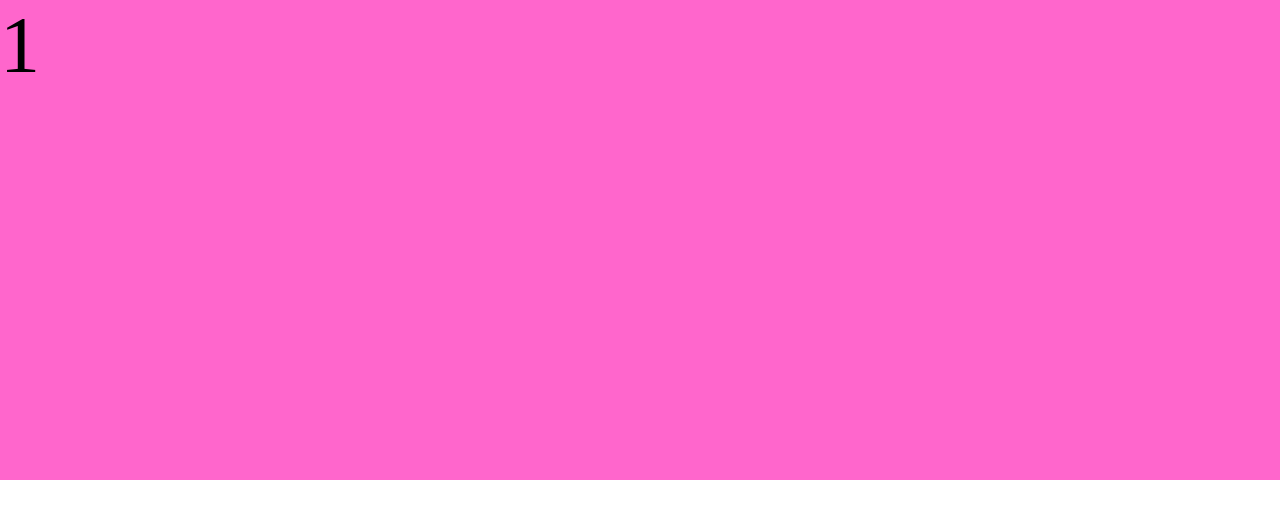
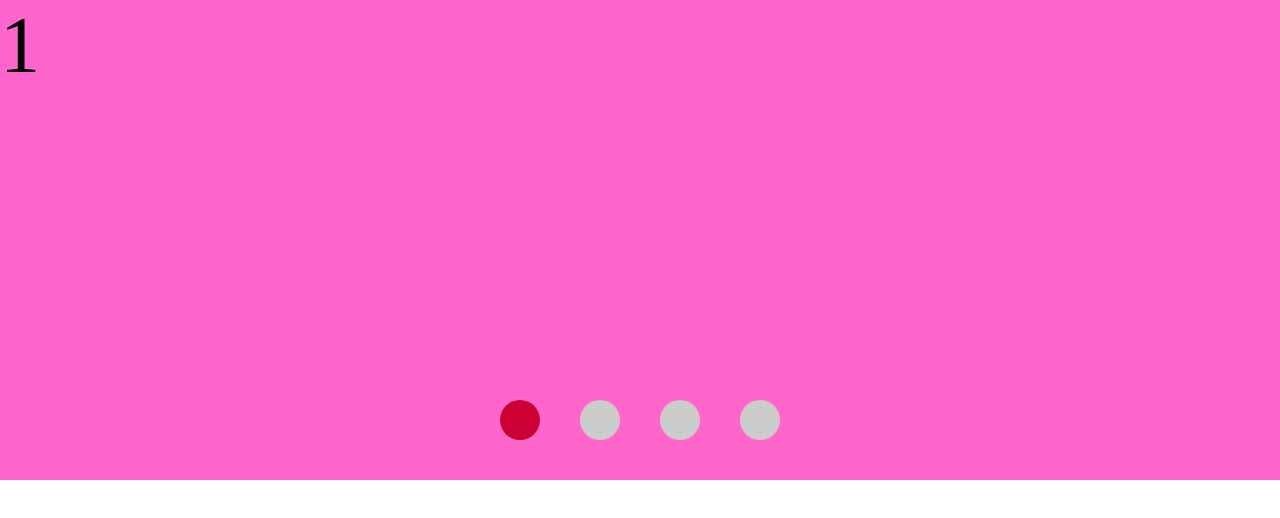
Before and after one commit to kongxiaonan/kongxiaonan.github.com, a plain HTML site: page banner.html in a window 1280 px wide. Drawn offline with Linux system fonts and the light colour scheme.

Commit message:
add file

```diff
--- a/banner.html
+++ b/banner.html
@@ -7,9 +7,12 @@
 <style type="text/css">
 *{ margin:0; padding:0; list-style:none;}
 html{ font-size:20px;}
-.box{ height:6rem; width:16rem; overflow:hidden;}
+.box{ height:6rem; width:16rem; overflow:hidden; position:relative;}
 .box ul{height:6rem; width:64rem;}
 .box ul li{height:6rem; width:16rem; float:left;}
+.box ol{height:0.5rem; width:4rem; position:absolute; left:50%; bottom:0.5rem; margin-left:-2rem}
+.box ol li{height:0.5rem; width:0.5rem; float:left; margin:0 0.25rem; border-radius:50%; overflow:hidden; background:#ccc;}
+.box ol li.cur{background:#C03;}
 </style>
 <script type="text/javascript">
 (function(){
@@ -22,6 +25,8 @@ document.addEventListener('DOMContentLoaded',function(){
 	var oBox = document.querySelector('.box');
 	var oUl = document.querySelector('.box ul');
 	var aLi = oUl.children;
+	var oOl = document.querySelector('.box ol');
+	var aLio = oOl.children;
 	var x = 0;
 	var r = 100;
 	var iNow = 0;
@@ -56,6 +61,10 @@ document.addEventListener('DOMContentLoaded',function(){
 				oUl.style.WebkitTransform='translate3d('+x+'px,0px,0px)';
 			}
 			document.title = iNow;
+			for(var i=0;i<aLio.length;i++){
+				aLio[i].className = '';
+			}
+			aLio[iNow].className = 'cur';
 		};
 		oUl.addEventListener('touchmove',fnMove,false);
 		oUl.addEventListener('touchend',fnEnd,false);
@@ -73,6 +82,12 @@ document.addEventListener('DOMContentLoaded',function(){
 	  <li style=" background:#699;">3</li>
 	  <li style=" background:#09F;">4</li>
 	</ul>
+    <ol>
+      <li class="cur"></li>
+      <li></li>
+      <li></li>
+      <li></li>
+    </ol>
 </div>
 </body>
 </html>
```
